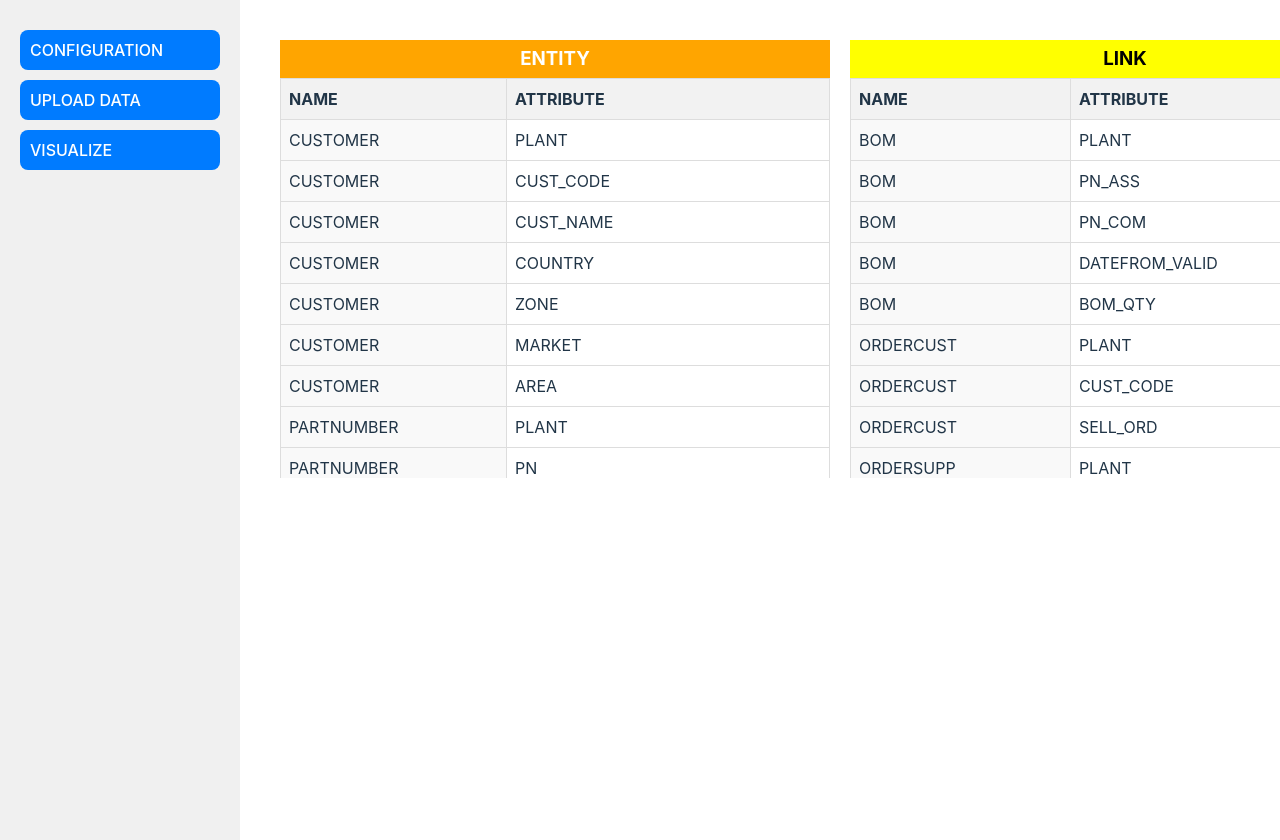
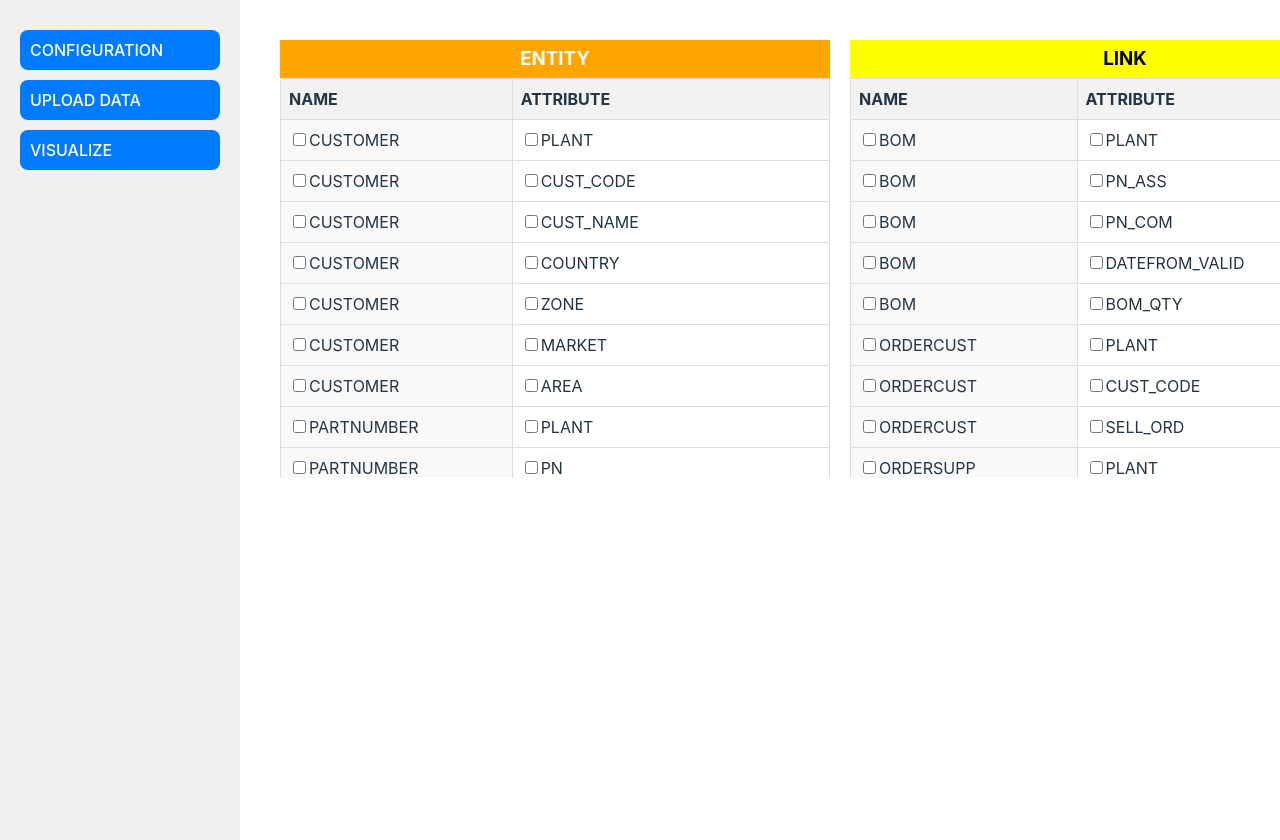
Before and after one commit to aamir910/3d-force-network-graph-, a React (Vite) app: page /upload in a window 1280 px wide. Shown: the top 840 px of the page. Built offline with nearby package versions, Linux system fonts and the light colour scheme.

Commit message:
add the checkbox

```diff
--- a/src/components/Maincontent/Maincontent.jsx
+++ b/src/components/Maincontent/Maincontent.jsx
@@ -119,9 +119,9 @@ const MainContent = () => {
                                     headers.map((header, headerIndex) => (
                                         <tr key={`${index}-${headerIndex}`}>
 
-                                                <td>{getEntityName(filePath)}</td>
+                                                <td> <input type="checkbox" name="" id="" />{getEntityName(filePath)}</td>
 
-                                            <td>{header}</td>
+                                            <td> <input type="checkbox" name="" id="" />{header}</td>
                                         </tr>
                                     ))
                                 ))}
@@ -144,9 +144,9 @@ const MainContent = () => {
                                     headers.map((header, headerIndex) => (
                                         <tr key={`${index}-${headerIndex}`}>
 
-                                                <td >{getLinkName(filePath)}</td>
+                                                <td><input type="checkbox" name="" id="" />{getLinkName(filePath)}</td>
 
-                                            <td>{header}</td>
+                                            <td><input type="checkbox" name="" id="" />{header}</td>
                                         </tr>
                                     ))
                                 ))}
```
